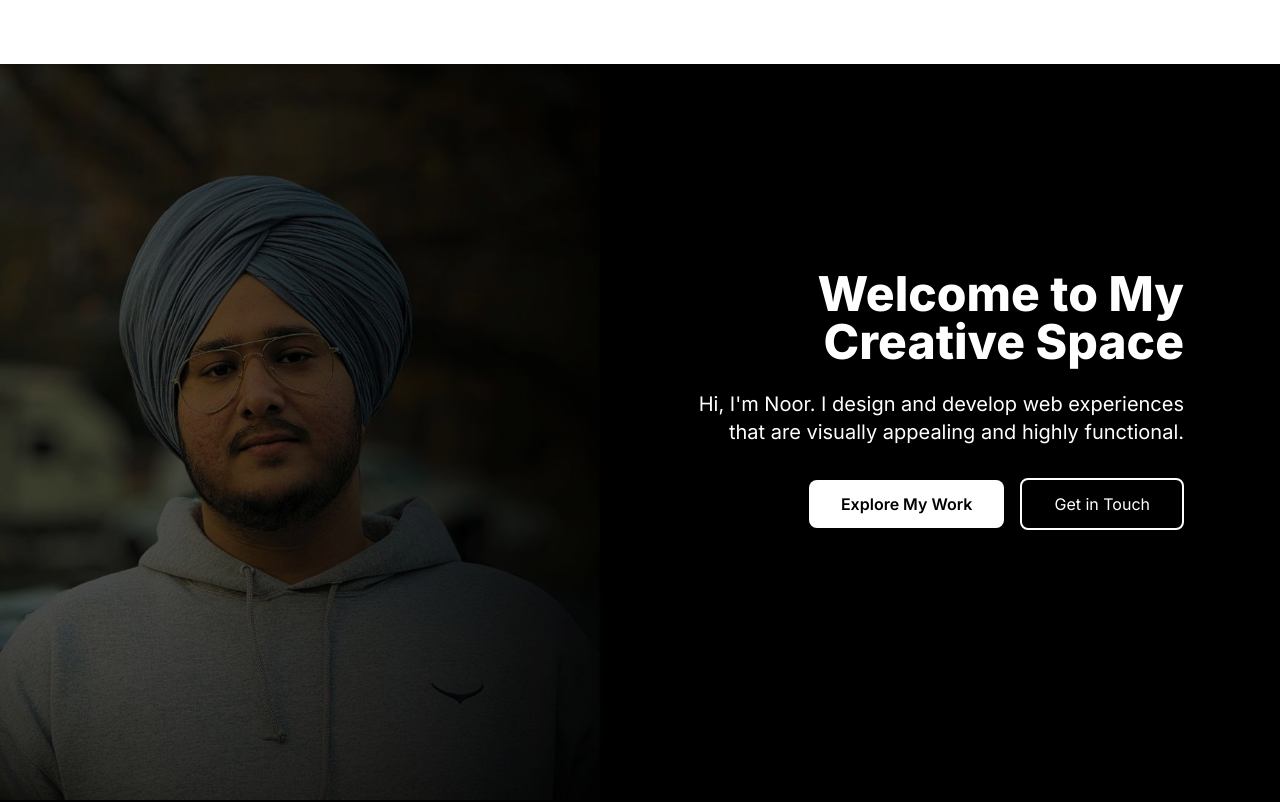
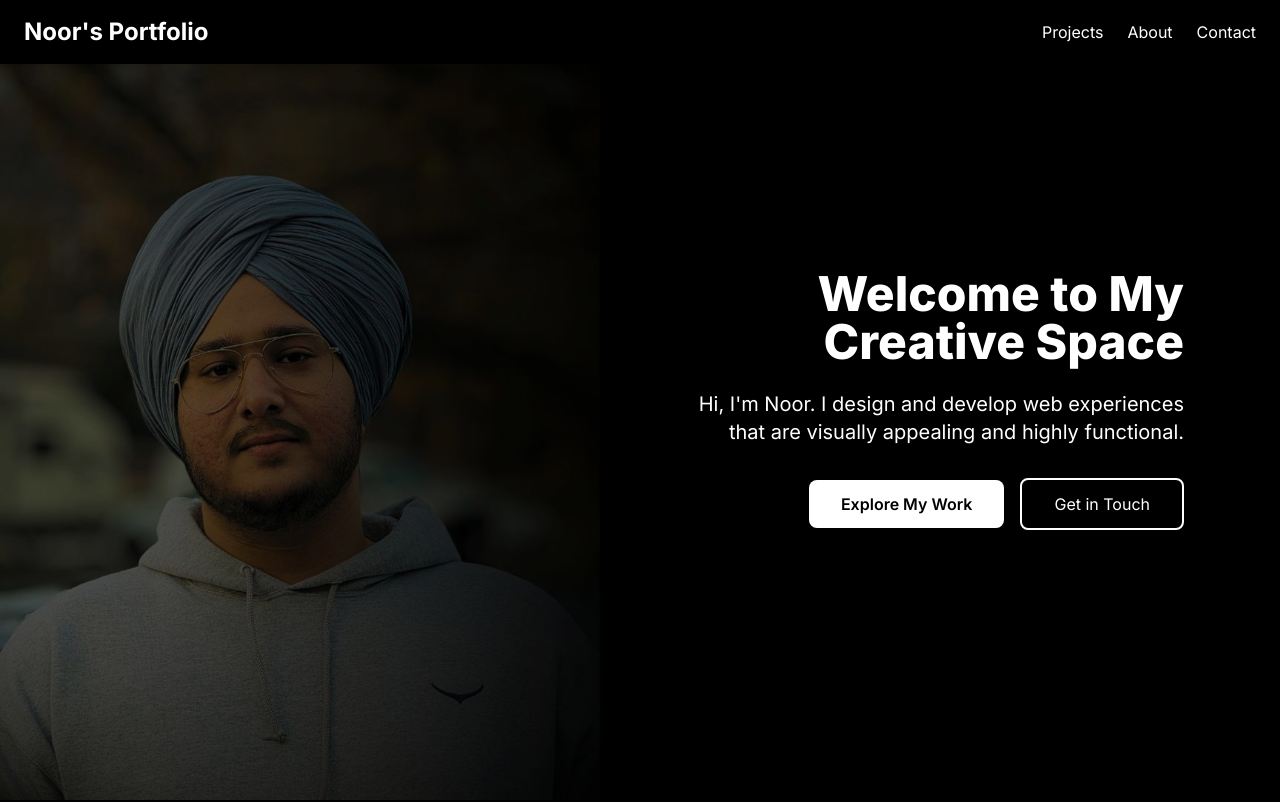
Before and after one commit to Navnoor-Singh/itsNoor, a Next.js app in the folder itsnoor/: page / in a window 1280 px wide. Shown: the top 802 px of the page. Built offline with nearby package versions, Linux system fonts and the light colour scheme.

Commit message:
jussKiddin

```diff
--- a/itsnoor/app/page.tsx
+++ b/itsnoor/app/page.tsx
@@ -13,7 +13,7 @@ export default function Home() {
   return (
     <main className="relative min-h-screen bg-black text-white">
       {/* Navbar */}
-      <nav className="w-full py-4 bg-white shadow-md fixed top-0 left-0 z-50">
+      <nav className="w-full py-4 bg-black shadow-md fixed top-0 left-0 z-50">
         <div className="max-w-7xl mx-auto flex justify-between items-center px-6">
           <h1 className="text-2xl font-bold">Noor's Portfolio</h1>
           <div className="hidden md:flex space-x-6">
```
